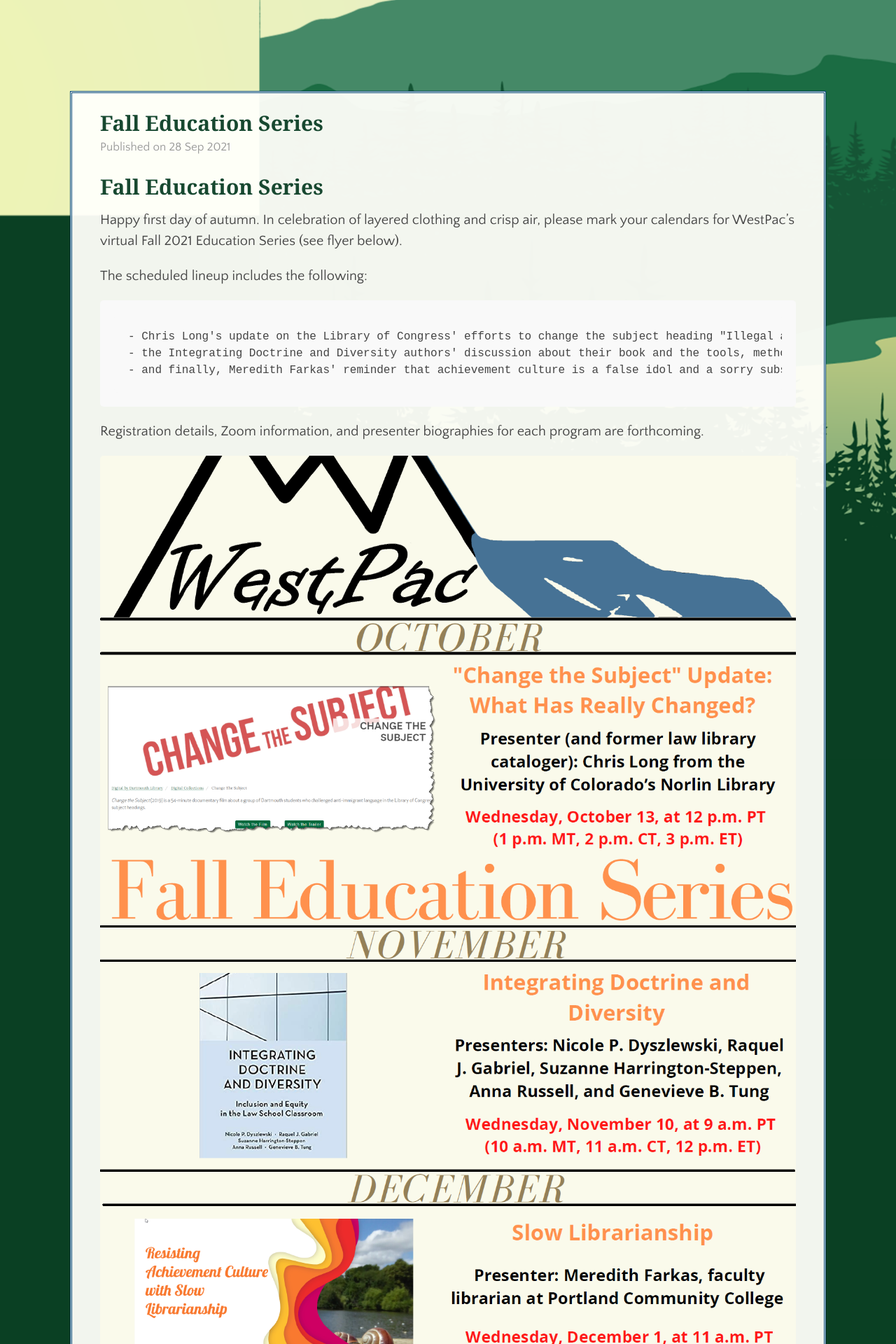
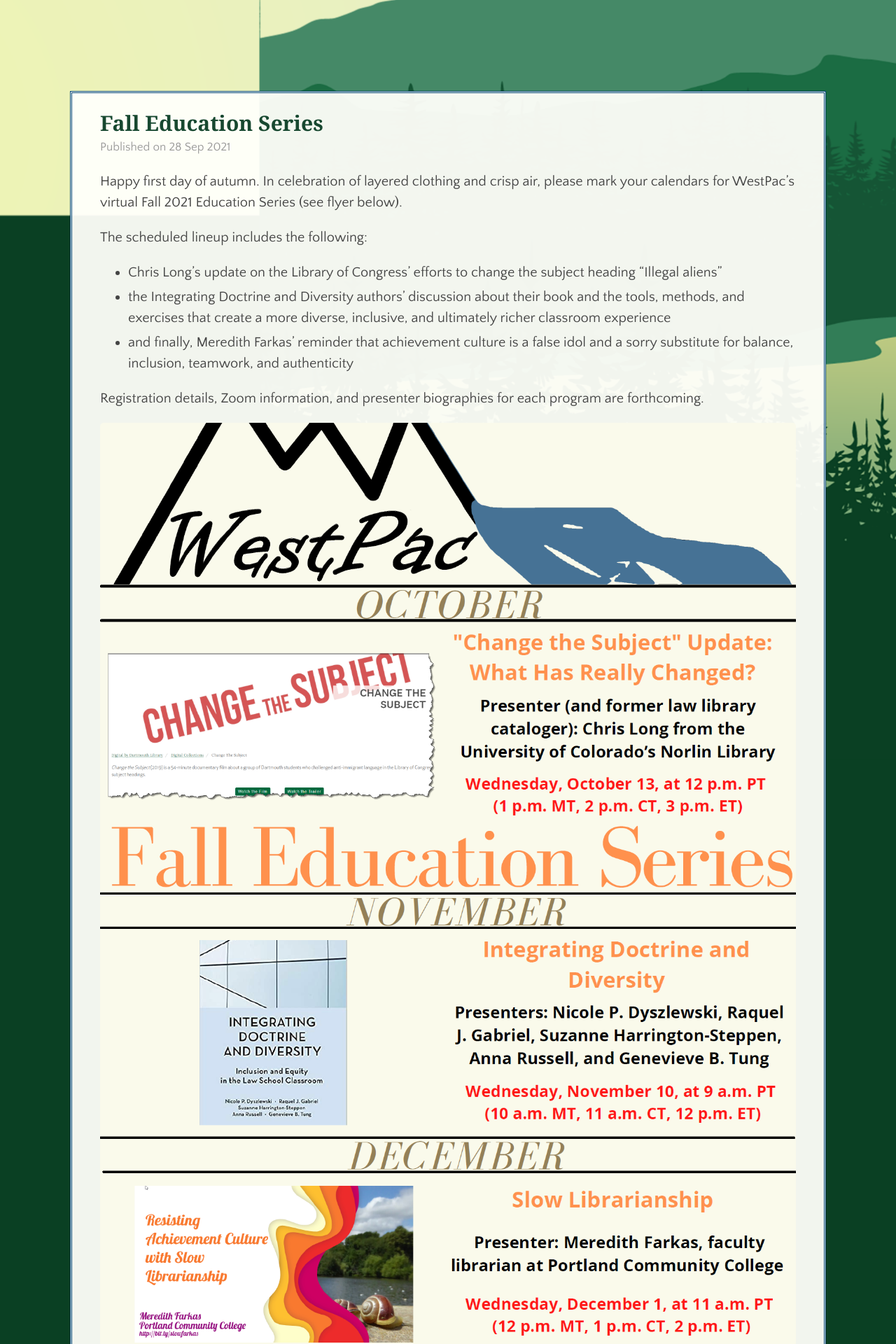
Before and after one commit to aallwestpac/aallwestpac.github.io, a Jekyll site: the page built from _posts/2021-09-28-fall-education-series.md, in a window 1280 px wide. Shown: the part 420-2340 px from the top of the page at 70% size. Built offline with Jekyll 4.4.1, drawn with Linux system fonts in a browser that asks for light colours; some web fonts are replaced; some of the changed text lies outside the part shown.

Commit message:
Update 2021-09-28-fall-education-series.md

```diff
--- a/_posts/2021-09-28-fall-education-series.md
+++ b/_posts/2021-09-28-fall-education-series.md
@@ -4,15 +4,15 @@
 author: aallwestpac
 published: true
 ---
-## Fall Education Series
+
 
 Happy first day of autumn.  In celebration of layered clothing and crisp air, please mark your calendars for WestPac's virtual Fall 2021 Education Series (see flyer below).
 
 The scheduled lineup includes the following:
 
-    - Chris Long's update on the Library of Congress' efforts to change the subject heading "Illegal aliens"
-    - the Integrating Doctrine and Diversity authors' discussion about their book and the tools, methods, and exercises that create a more diverse, inclusive, and ultimately richer classroom experience
-    - and finally, Meredith Farkas' reminder that achievement culture is a false idol and a sorry substitute for balance, inclusion, teamwork, and authenticity
+- Chris Long's update on the Library of Congress' efforts to change the subject heading "Illegal aliens"
+- the Integrating Doctrine and Diversity authors' discussion about their book and the tools, methods, and exercises that create a more diverse, inclusive, and ultimately richer classroom experience
+- and finally, Meredith Farkas' reminder that achievement culture is a false idol and a sorry substitute for balance, inclusion, teamwork, and authenticity
 
 Registration details, Zoom information, and presenter biographies for each program are forthcoming.
 
```
